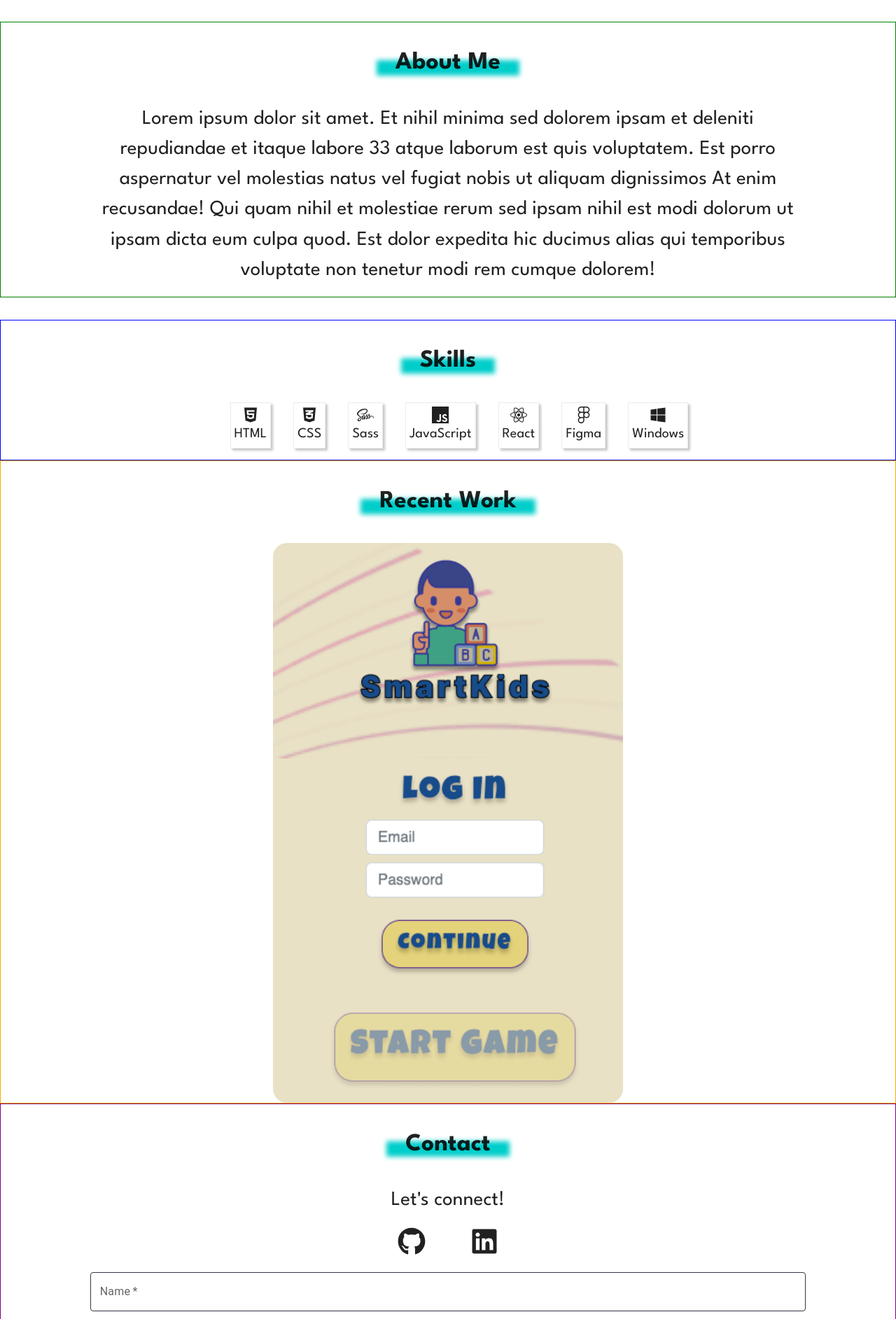
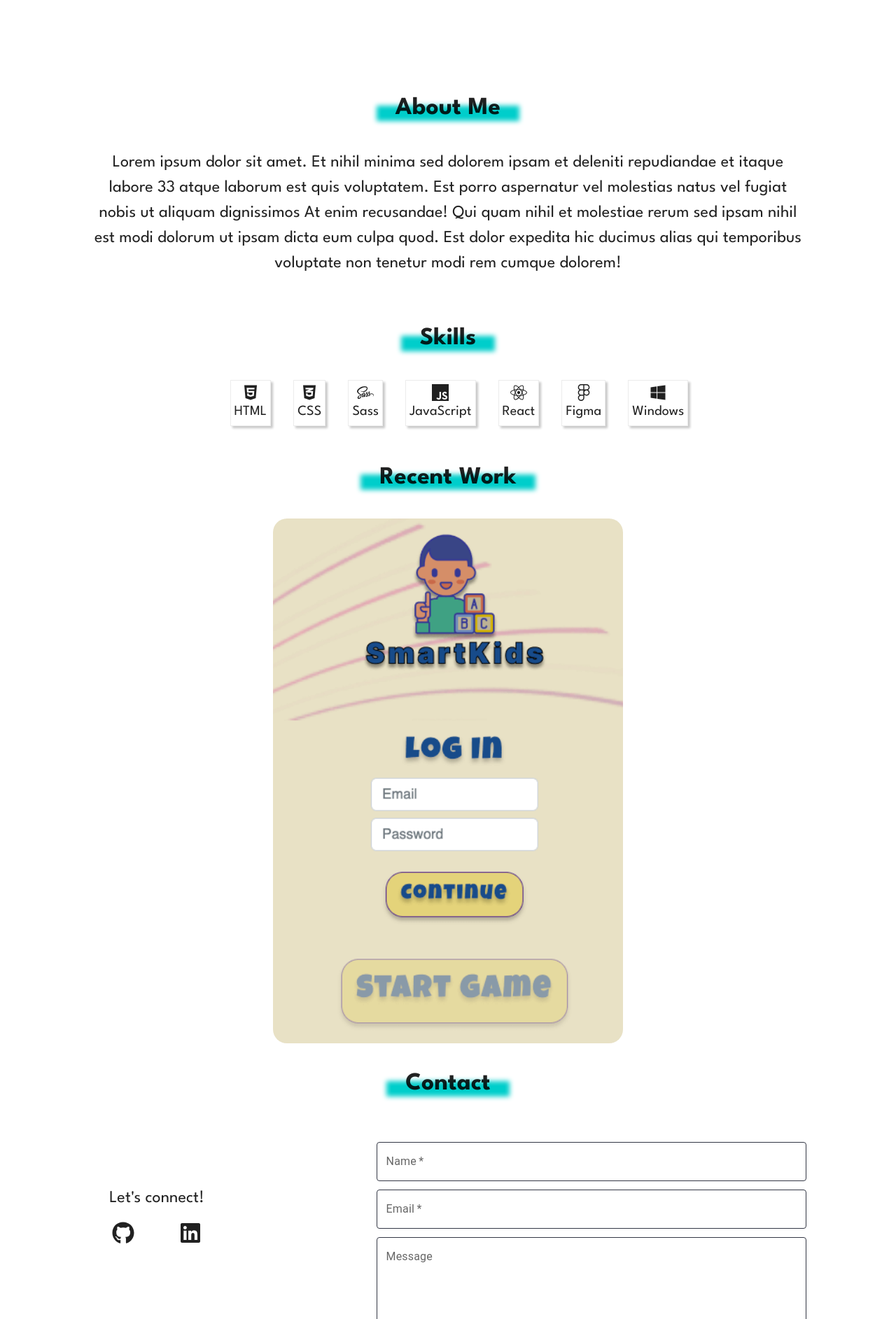
Before and after one commit to agorbacheva-y/agorbacheva-portfolio, a React (Create React App) app: page / in a window 1280 px wide. Shown: the part 835-2720 px from the top of the page at 70% size. Built offline with nearby package versions, Linux system fonts and the light colour scheme.

Commit message:
media query for tablet

```diff
--- a/src/components/Contact.js
+++ b/src/components/Contact.js
@@ -53,13 +53,15 @@ const Contact = () => {
     <div className="contact">
       <Title>Contact</Title>
 
-      <p>Let's connect!</p>
-      <div className="contact__icons__container">
-        <FaGithub className="contact__icon" />
-        <FaLinkedin className="contact__icon "/>
-      </div>
+      <div className="contact__body">
+        <div className="contact__greeting">
+          <p>Let's connect!</p>
+          <div className="contact__icons__container">
+            <FaGithub className="contact__icon" />
+            <FaLinkedin className="contact__icon "/>
+          </div>
+        </div>
 
-      <div>
         <form className="contact__form" onSubmit={handleSubmit} method="POST" action={FORM_ENDPOINT} >
           <CustomTextField
             type="text"
@@ -95,6 +97,7 @@ const Contact = () => {
           <CustomButton type="submit">Submit</CustomButton>
         </form>
       </div>
+
     </div>
   );
 };
--- a/src/styles/index.scss
+++ b/src/styles/index.scss
@@ -22,17 +22,13 @@
 }
 
 /* HOME */
-.home {
-  border: 1px solid red;
-}
-
 .bold {
   font-weight: 700;
 }
 
 .home__pic {
-  width: 180px;
-  height: 180px;
+  width: 60vw;
+  height: 60vw;
   border-radius: 50%;
   margin-bottom: 1rem;
   background-color: v.$main-color;
@@ -77,7 +73,6 @@
 
 /* ABOUT ME */
 .aboutme {
-  border: 1px solid green;
   text-align: center;
 }
 
@@ -88,7 +83,6 @@
 
 /* SKILLS */
 .skills {
-  border: 1px solid blue;
   text-align: center;
 }
 
@@ -115,7 +109,6 @@
 /* PROJECTS */
 .projects {
   text-align: center;
-  border: 1px solid orange;
 }
 
 .project__container {
@@ -183,7 +176,6 @@
 /* CONTACT */
 .contact {
   text-align: center;
-  border: 1px solid purple;
 }
 
 .contact__icons__container {
@@ -197,8 +189,8 @@
 }
 
 .contact__form {
-  max-width: 80%;
   margin: 1rem auto;
+  max-width: 80vw;
 }
 
 /* FOOTER */
@@ -231,10 +223,27 @@
   justify-content: center;
 }
 
+/* MEDIA QUERY AT 390PX */
+@media screen and (min-width: 390px) {
+  .home {
+    margin-top: 50px;
+  }
+}
+
+/* MEDIA QUERY AT 500PX */
+@media screen and (min-width: 500px) {
+  .home {
+    margin-top: 75px;
+  }
+}
+
 /* TABLET SCREEN */
 @media screen and (min-width: 600px) {
+  /* HOME for tablet */
+  .home {
+    margin-top: 100px;
+  }
 
-/* HOME for tablet */
   .home__pic {
     width: 320px;
     height: 320px;
@@ -278,8 +287,9 @@
   .aboutme {
     margin: 2rem 0;
   }
+
   .aboutme__text {
-  font-size: 1.8rem;
+    font-size: 1.5rem;
   }
 
   /* SKILLS for tablet */
@@ -290,22 +300,24 @@
   /* PROJECTS for tablet */
   .project__container {
     max-width: 500px;
-  min-height: 800px;
+    min-height: 750px;
   }
 
   .project__img {
     max-width: 500px;
-  min-height: 800px;
+    min-height: 750px;
   }
 
   .project__overlay {
     max-width: 500px;
-  min-height: 800px;
+    min-height: 750px;
+    align-items: center;
+    display: flex;
   }
 
   .project__title {
     margin: 2rem;
-  font-size: 1.8rem;
+    font-size: 1.5rem;
 
     h4 {
       font-size: 2.5rem;
@@ -330,7 +342,7 @@
   /* CONTACT for tablet */
   .contact {
     p{
-    font-size: 1.8rem;
+      font-size: 1.5rem;
     }
   }
 
@@ -344,7 +356,7 @@
     font-size: 1.5rem;
   }
 
-/* FORM SENT */
+  /* FORM SENT for tablet */
   .formsent-title {
     font-size: 3rem;
   }
@@ -353,3 +365,29 @@
     font-size: 2rem;
   }
 }
+
+/* MEDIA QUERY FOR 900px */
+@media screen and (min-width: 900px) {
+  /* CONTACT */
+  .contact__body {
+    max-width: 80vw;
+    display: flex;
+    flex-wrap: wrap;
+    margin: auto;
+    align-items: center;
+  }
+
+  .contact__form {
+    width: 60%;
+    margin-right: 0;
+  }
+
+  .contact__greeting {
+    transform: translateY(-70px);
+  }
+
+  .contact__icon {
+    font-size: 2rem;
+    margin: 0 2rem;
+  }
+}
```
Lines whose indentation alone changed are shown as unchanged.
